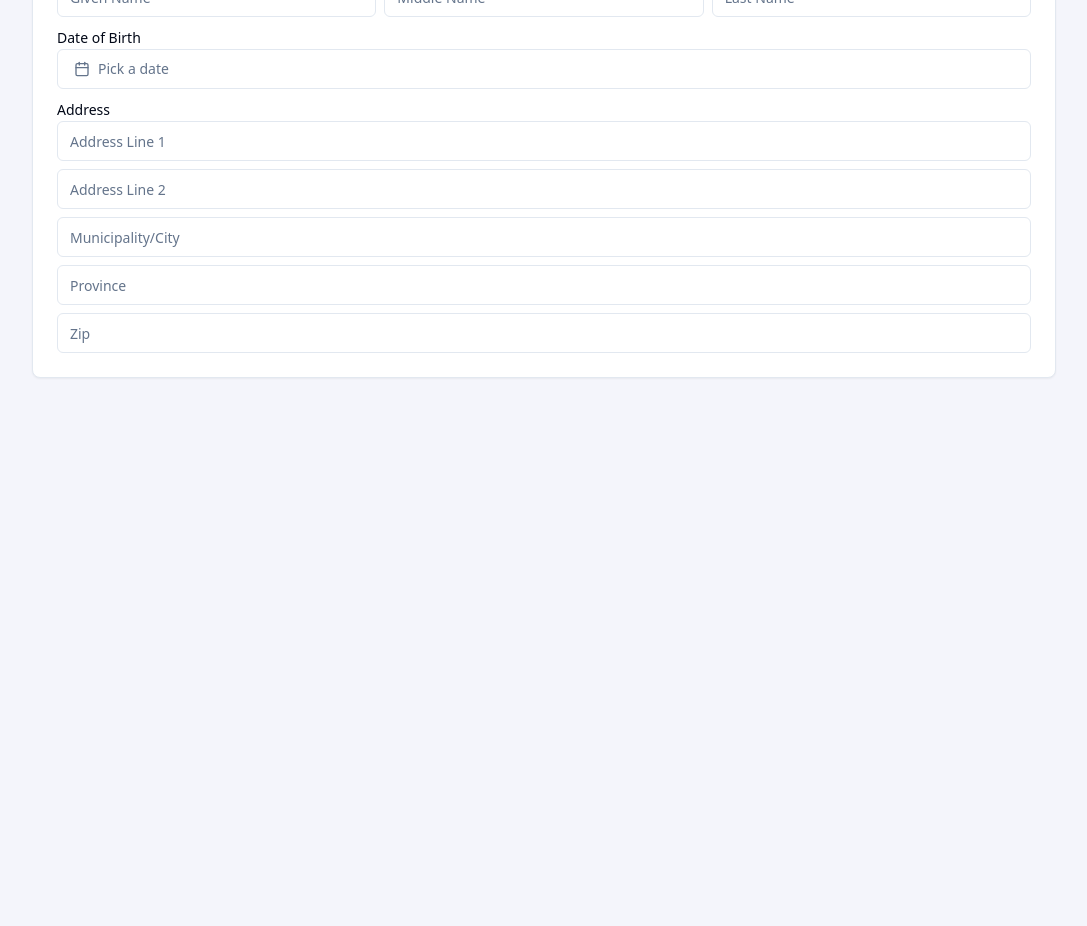
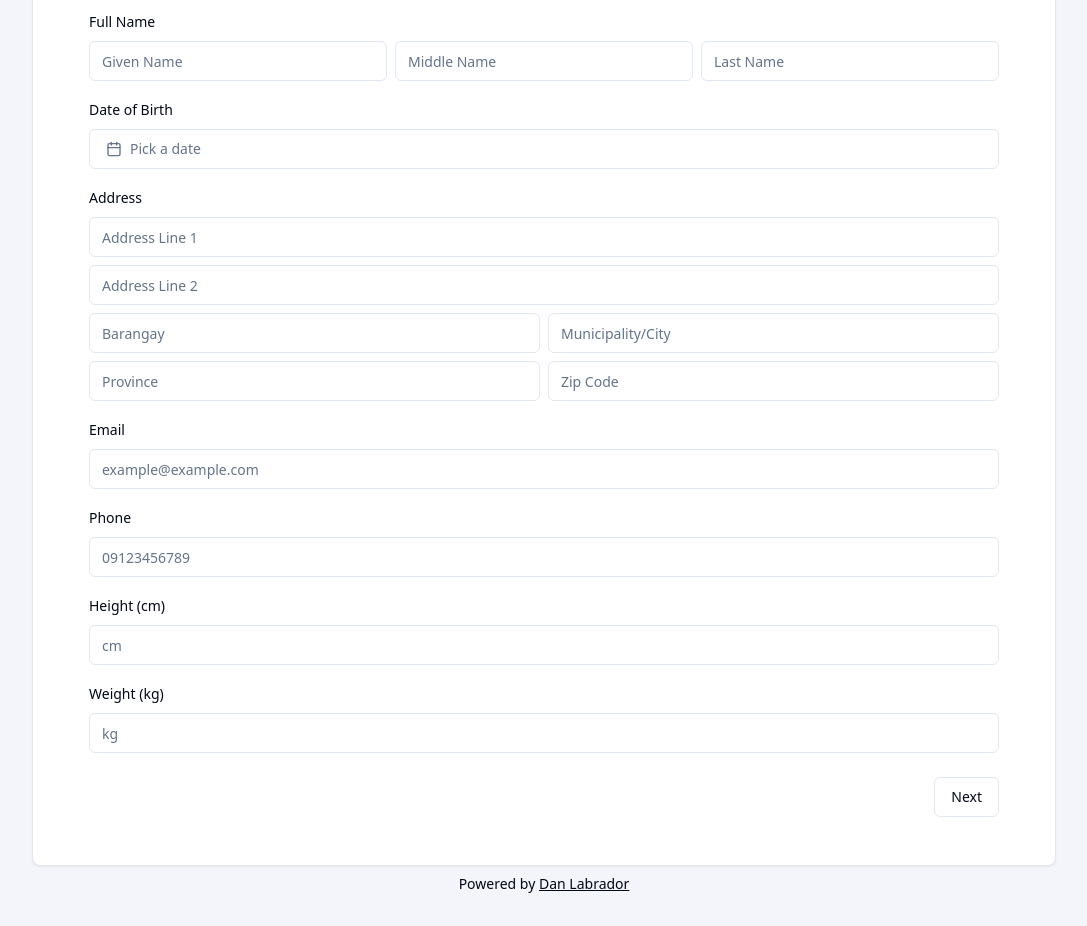
Before and after one commit to danlabrador/uplift-annual-physical-exam-form, a React (Vite) app: page / in a window 1280 px wide. Shown: the part 240-1166 px from the top of the page, without its empty margins (96-1183 px from the left). Before the commit the page ends 800 px from the top, so only its background shows below. Built offline with nearby package versions, Linux system fonts and the light colour scheme.

Commit message:
feat: add page 1 of form

```diff
--- a/src/App.tsx
+++ b/src/App.tsx
@@ -1,70 +1,5 @@
 import './App.css';
-import { Card, CardContent, CardHeader } from './components/ui/Card';
-import { Progress } from './components/ui/Progress';
-import { Input } from './components/ui/Input';
-import { LabelledInput } from './components/LabelledInput';
-import { DatePicker } from './components/DatePicker';
-
-// interface InputGroupProps extends React.PropsWithChildren {
-//   title: string;
-//   isHorizontal?: boolean;
-// }
-
-// const InputGroup = ({ title, isHorizontal, children }: InputGroupProps) => {
-//   const orientationClassNames = isHorizontal ? 'flex gap-2' : 'flex-col gap-2';
-//   return (
-//     <div>
-//       <h3 className="font-semibold">{title}</h3>
-//       <div className={orientationClassNames}>{children}</div>
-//     </div>
-//   );
-// };
-
-const APEFormPage1 = () => {
-  return (
-    <CardContent className="text-left">
-      <div className="flex items-center gap-4">
-        <Progress className="h-3" value={33} />
-        <p className="min-w-24">Page 1 of 3</p>
-      </div>
-      <div className="space-y-2 mt-4">
-        <h2 className="text-lg font-bold">Basic Information</h2>
-
-        {/* Name */}
-        <LabelledInput label="Full Name" id="name" isRequired={true}>
-          <Input type="text" required={true} placeholder="Given Name" />
-          <Input type="text" placeholder="Middle Name" />
-          <Input type="text" required={true} placeholder="Last Name" />
-        </LabelledInput>
-
-        {/* Date of Birth */}
-        <LabelledInput label="Date of Birth" id="dob" isRequired={true}>
-          <DatePicker />
-        </LabelledInput>
-
-        {/* Address */}
-        <LabelledInput label="Address" id="address" isVertical={true} isRequired={true}>
-          <Input type="text" required={true} placeholder="Address Line 1" />
-          <Input type="text" required={true} placeholder="Address Line 2" />
-          <Input type="text" required={true} placeholder="Municipality/City" />
-          <Input type="text" required={true} placeholder="Province" />
-          <Input type="number" required={true} placeholder="Zip" />
-        </LabelledInput>
-      </div>
-    </CardContent>
-  );
-};
-
-const APEForm = () => {
-  return (
-    <Card className="max-w-[1024px] mx-auto">
-      <CardHeader>
-        <h1 className="text-3xl font-bold">Annual Physical Exam Form</h1>
-      </CardHeader>
-      <APEFormPage1 />
-    </Card>
-  );
-};
+import { APEForm } from './components/APEForm';
 
 function App() {
   return (
--- /dev/null
+++ b/src/components/APEForm.tsx
@@ -0,0 +1,53 @@
+import { Card, CardFooter, CardHeader } from './ui/Card';
+import { useState } from 'react';
+import { Button } from './ui/Button';
+import { APEFormPage1 } from './APEFormPage1';
+
+export const APEForm = () => {
+  const [currentPage, setCurrentPage] = useState(1);
+
+  return (
+    <>
+      <Card className="max-w-[1024px] mx-auto px-8 py-6">
+        <CardHeader>
+          <h1 className="text-3xl font-bold">Annual Physical Exam Form</h1>
+        </CardHeader>
+        <APEFormPage1 />
+        <CardFooter className="justify-between">
+          <div className="flex w-full justify-between">
+            <div style={{ display: currentPage === 1 ? 'block' : 'none' }}></div>
+            <Button
+              variant="outline"
+              onClick={() => setCurrentPage(prev => Math.max(1, prev - 1))}
+              style={{ display: currentPage === 1 ? 'none' : 'block' }}
+            >
+              Previous
+            </Button>
+
+            <Button
+              variant="outline"
+              onClick={() => setCurrentPage(prev => Math.min(3, prev + 1))}
+              disabled={currentPage === 3}
+              style={{ display: currentPage === 3 ? 'none' : 'block' }}
+            >
+              Next
+            </Button>
+            <Button
+              variant="default"
+              onClick={() => alert('Form submitted!')}
+              style={{ display: currentPage === 3 ? 'block' : 'none' }}
+            >
+              Submit
+            </Button>
+          </div>
+        </CardFooter>
+      </Card>
+      <p className="text-sm mt-2">
+        Powered by&nbsp;
+        <a className="underline" href="https://daniellabrador.com" target="_blank">
+          Dan Labrador
+        </a>
+      </p>
+    </>
+  );
+};
--- /dev/null
+++ b/src/components/APEFormPage1.tsx
@@ -0,0 +1,65 @@
+import { CardContent } from './ui/Card';
+import { Progress } from './ui/Progress';
+import { Input } from './ui/Input';
+import { LabelledInput } from './LabelledInput';
+import { DatePicker } from './DatePicker';
+
+export const APEFormPage1 = () => {
+  return (
+    <CardContent className="text-left">
+      <div className="flex items-center gap-4">
+        <Progress className="h-3" value={10} />
+        <p className="min-w-20 text-right">Page 1 of 3</p>
+      </div>
+      <div className="space-y-4 mt-4">
+        <h2 className="text-xl font-bold">Basic Information</h2>
+
+        {/* Name */}
+        <LabelledInput label="Full Name" id="name" isRequired={true}>
+          <Input type="text" required={true} placeholder="Given Name" />
+          <Input type="text" placeholder="Middle Name" />
+          <Input type="text" required={true} placeholder="Last Name" />
+        </LabelledInput>
+
+        {/* Date of Birth */}
+        <LabelledInput label="Date of Birth" id="dob" isRequired={true}>
+          <DatePicker />
+        </LabelledInput>
+
+        {/* Address */}
+        <LabelledInput label="Address" id="address" isVertical={true} isRequired={true}>
+          <Input type="text" required={true} placeholder="Address Line 1" />
+          <Input type="text" required={true} placeholder="Address Line 2" />
+          <div className="flex gap-2">
+            <Input type="text" required={true} placeholder="Barangay" />
+            <Input type="text" required={true} placeholder="Municipality/City" />
+          </div>
+          <div className="flex gap-2">
+            <Input type="text" required={true} placeholder="Province" />
+            <Input type="number" required={true} placeholder="Zip Code" />
+          </div>
+        </LabelledInput>
+
+        {/* Email Address */}
+        <LabelledInput label="Email" id="email" isRequired={true}>
+          <Input type="email" required={true} placeholder="example@example.com" />
+        </LabelledInput>
+
+        {/* Phone */}
+        <LabelledInput label="Phone" id="phone" isRequired={true}>
+          <Input type="tel" required={true} placeholder="09123456789" />
+        </LabelledInput>
+
+        {/* Height */}
+        <LabelledInput label="Height (cm)" id="height" isRequired={true}>
+          <Input type="number" required={true} placeholder="cm" />
+        </LabelledInput>
+
+        {/* Weight */}
+        <LabelledInput label="Weight (kg)" id="weight" isRequired={true}>
+          <Input type="number" required={true} placeholder="kg" />
+        </LabelledInput>
+      </div>
+    </CardContent>
+  );
+};
--- a/src/components/LabelledInput.tsx
+++ b/src/components/LabelledInput.tsx
@@ -13,7 +13,7 @@ export const LabelledInput = ({ label, id, isVertical, children }: LabelledInput
       <Label className={'text-sm'} htmlFor={id}>
         {label}
       </Label>
-      <div className={'flex gap-2' + orientationProps}>{children}</div>
+      <div className={'flex gap-2 mt-2' + orientationProps}>{children}</div>
     </div>
   );
 };
```
